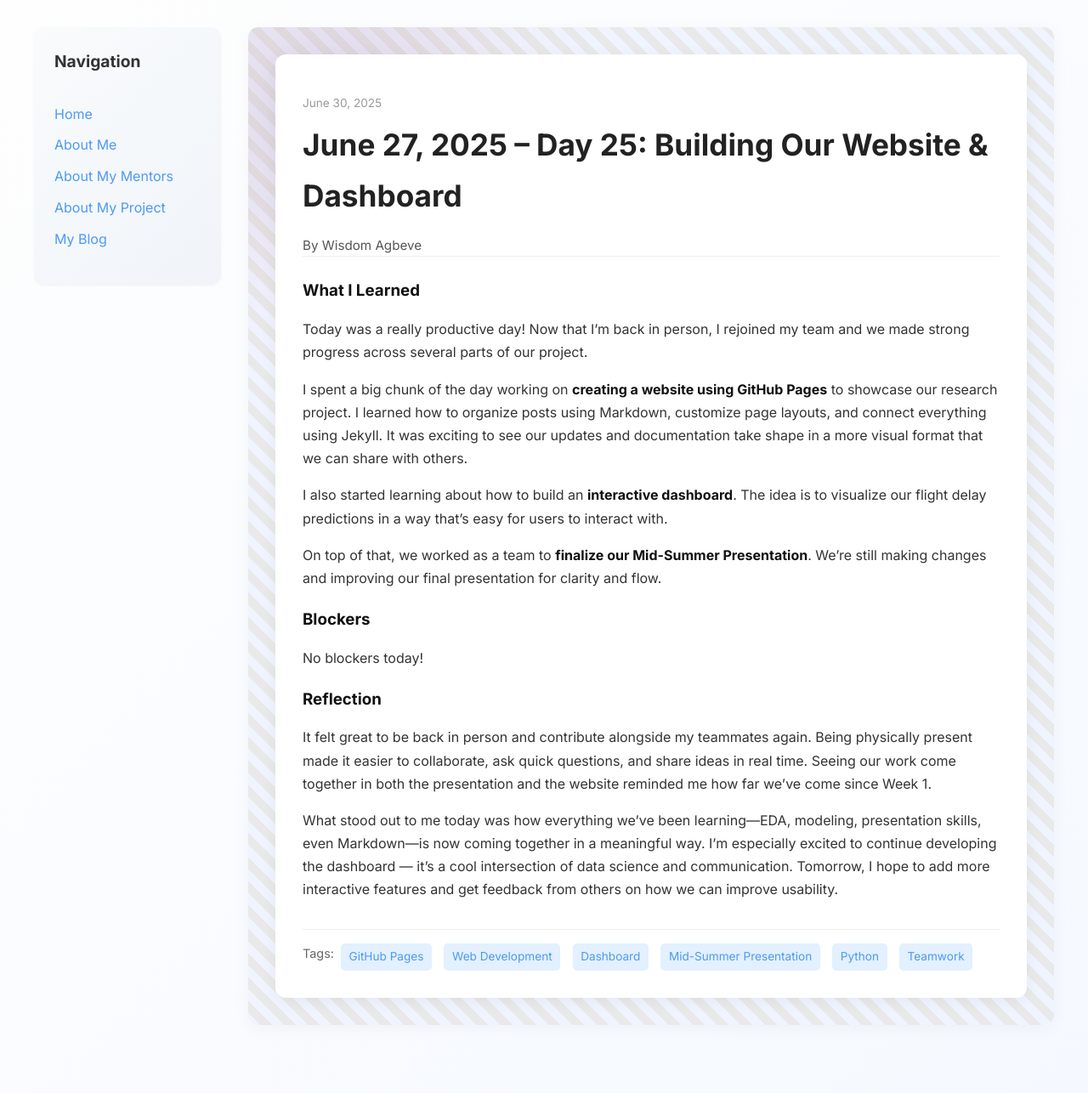
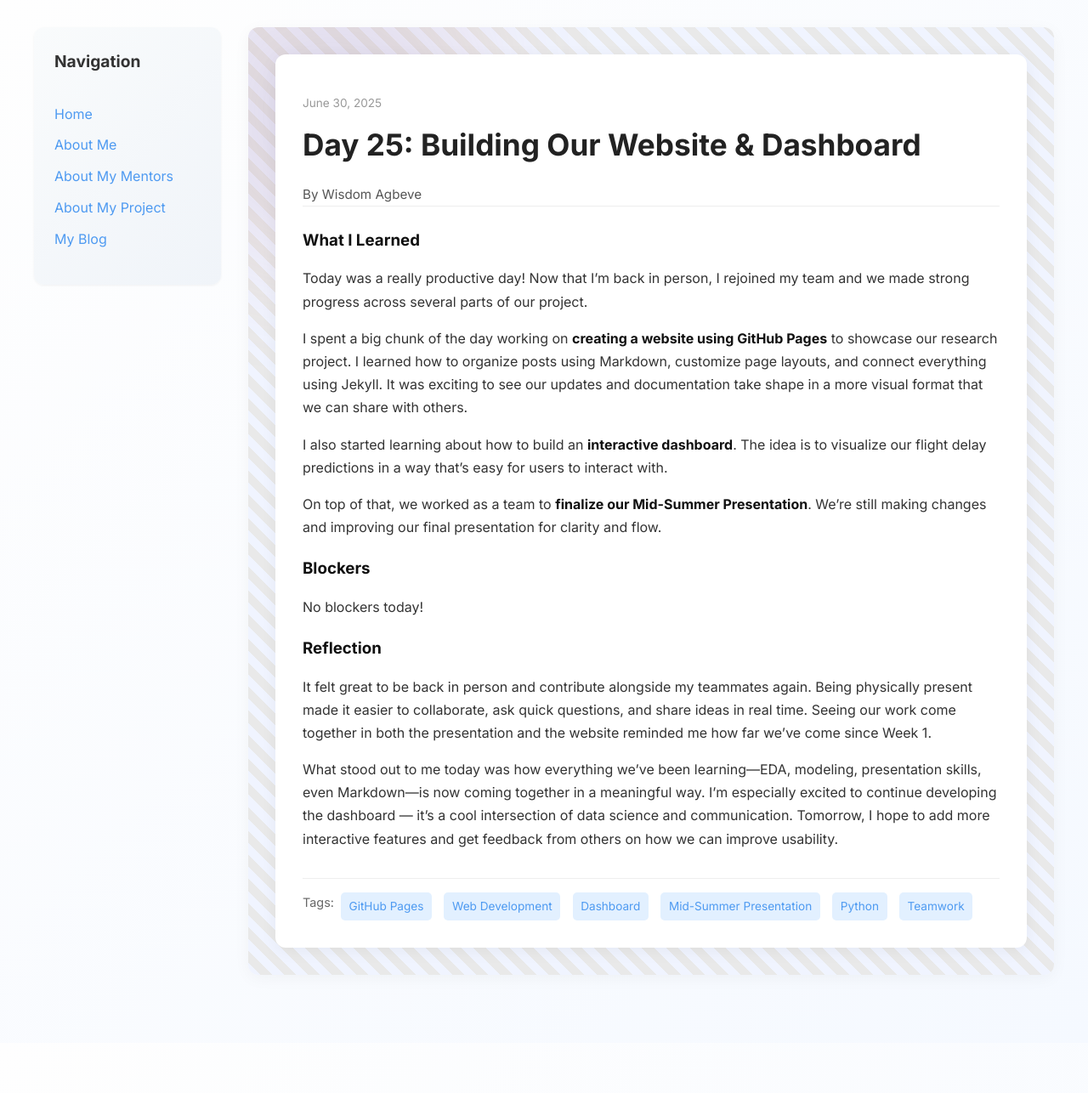
Before and after one commit to wisdomagbeve01/wisdomagbeve01.github.io, a Jekyll site: the page built from _posts/2025-06-30-day-25.md, in a window 1280 px wide. Shown: the whole page at 85% size. Built offline with Jekyll 4.4.1, drawn with Linux system fonts in a browser that asks for light colours; after the commit the page ends 1227 px from its top, so only the background shows below that.

Commit message:
Update 2025-06-30-day-25.md

```diff
--- a/_posts/2025-06-30-day-25.md
+++ b/_posts/2025-06-30-day-25.md
@@ -1,6 +1,6 @@
 ---
 layout: post
-title: "June 27, 2025 – Day 25: Building Our Website & Dashboard"
+title: "Day 25: Building Our Website & Dashboard"
 date: 2025-06-30
 author: Wisdom Agbeve
 permalink: /day25.html
```
